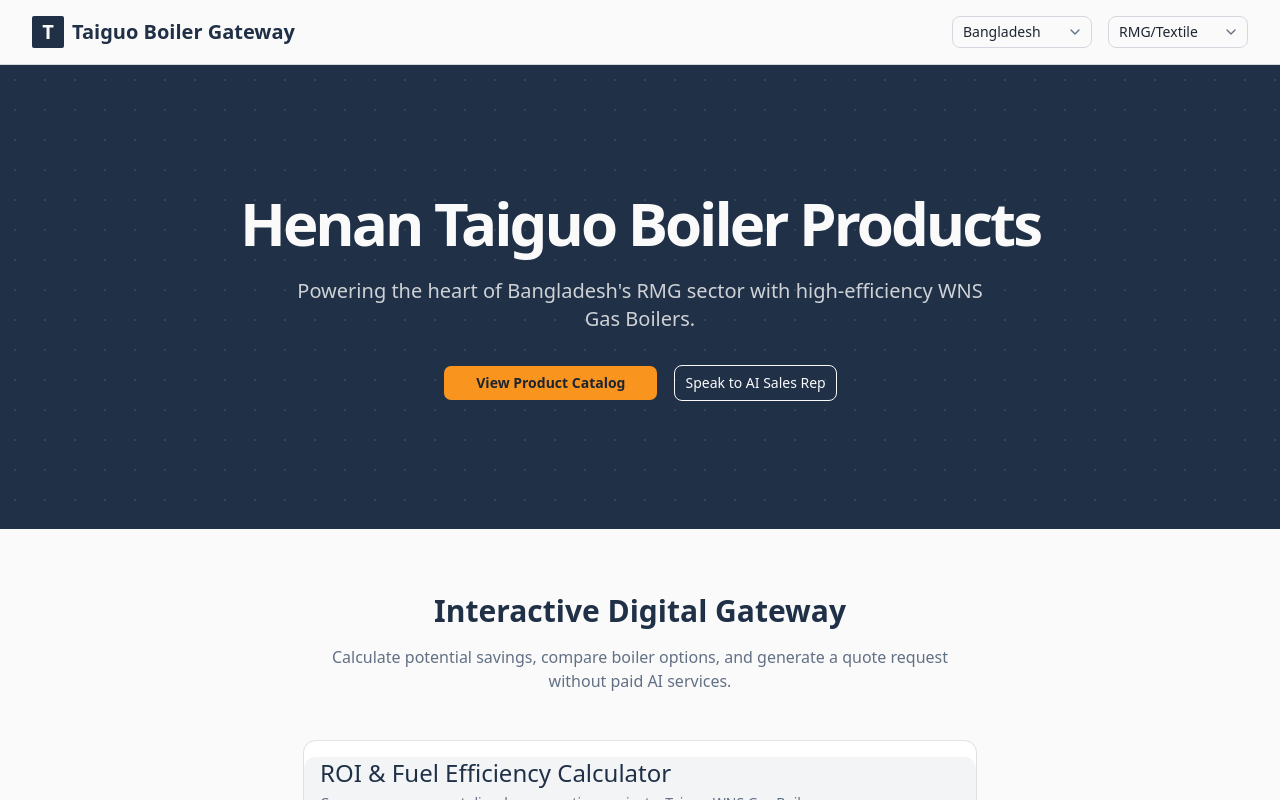
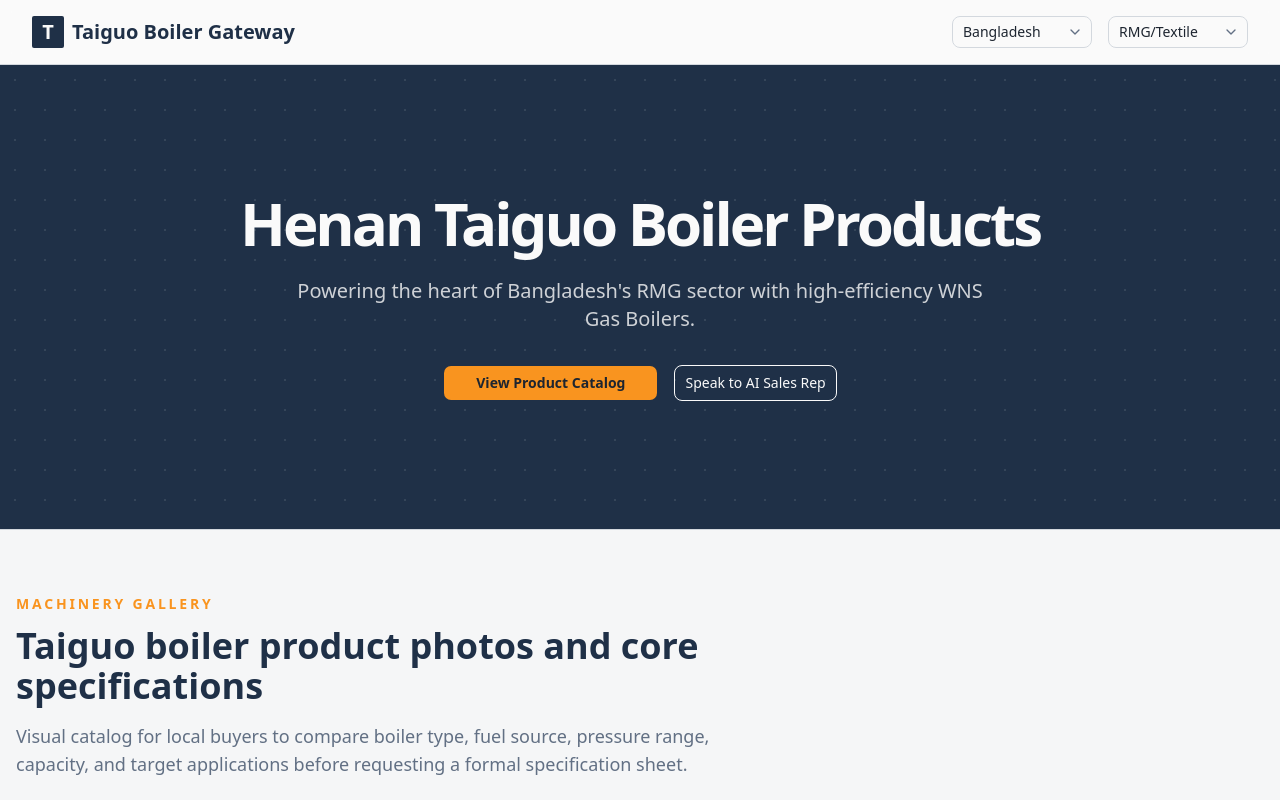
Before and after one commit to munim430-ai/Taiguo-boilar, a Next.js app: page / in a window 1280 px wide. Shown: the top 800 px of the page. Built offline with nearby package versions, Linux system fonts and the light colour scheme.

Commit message:
Display product photo showcase on homepage

```diff
--- a/src/app/page.tsx
+++ b/src/app/page.tsx
@@ -1,5 +1,6 @@
 import { Header } from "@/components/custom/Header";
 import { Hero } from "@/components/custom/Hero";
+import { ProductShowcase } from "@/components/custom/ProductShowcase";
 import { ROICalculator } from "@/components/custom/ROICalculator";
 import { QuoteGenerator } from "@/components/custom/QuoteGenerator";
 
@@ -9,8 +10,9 @@
       <Header />
       <main className="flex-1">
         <Hero />
+        <ProductShowcase />
 
-        <section className="py-16 container mx-auto px-4">
+        <section id="tools" className="py-16 container mx-auto px-4">
           <div className="text-center mb-12">
             <h2 className="text-3xl font-bold text-primary mb-4">Interactive Digital Gateway</h2>
             <p className="text-muted-foreground max-w-2xl mx-auto">
```
